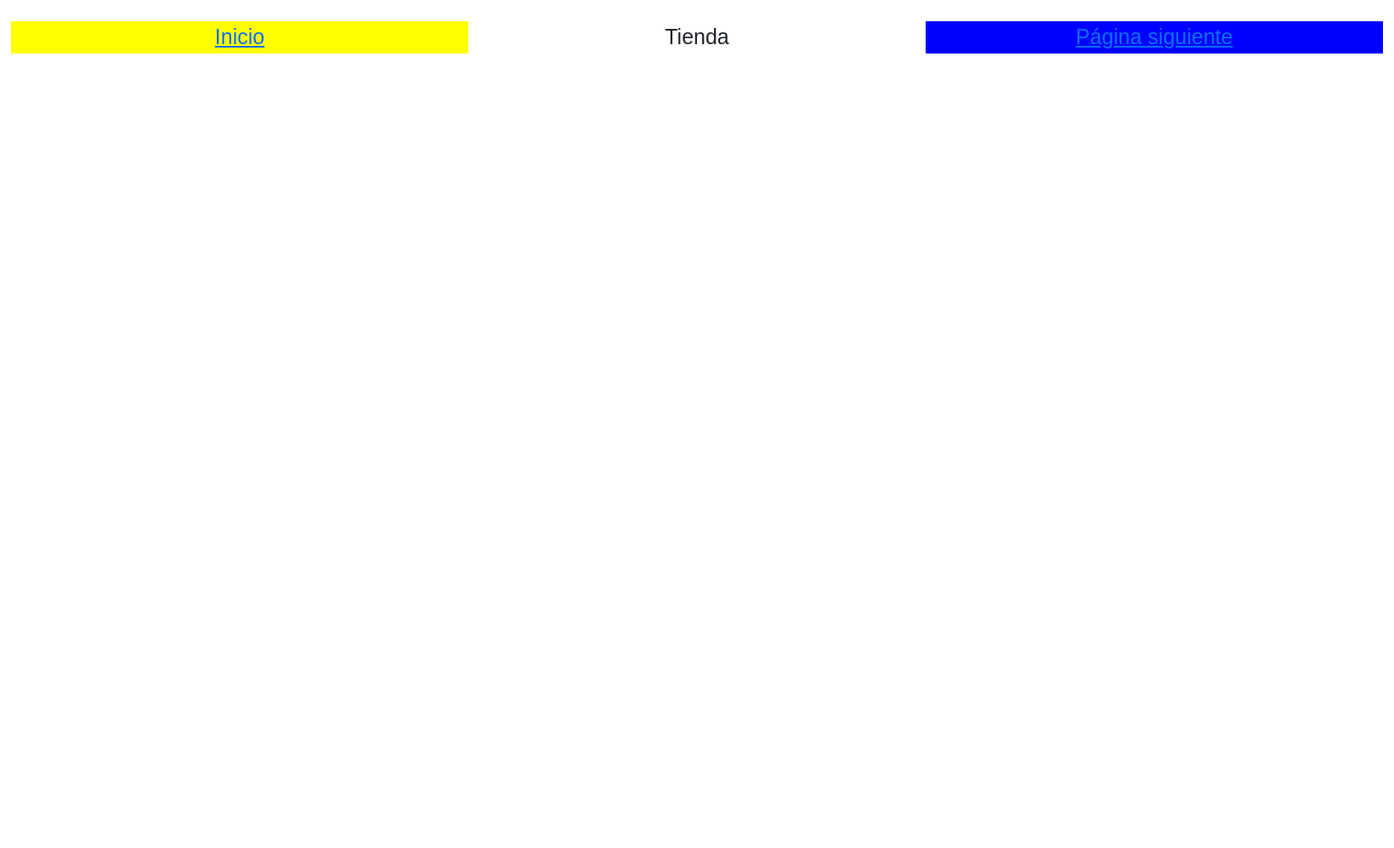
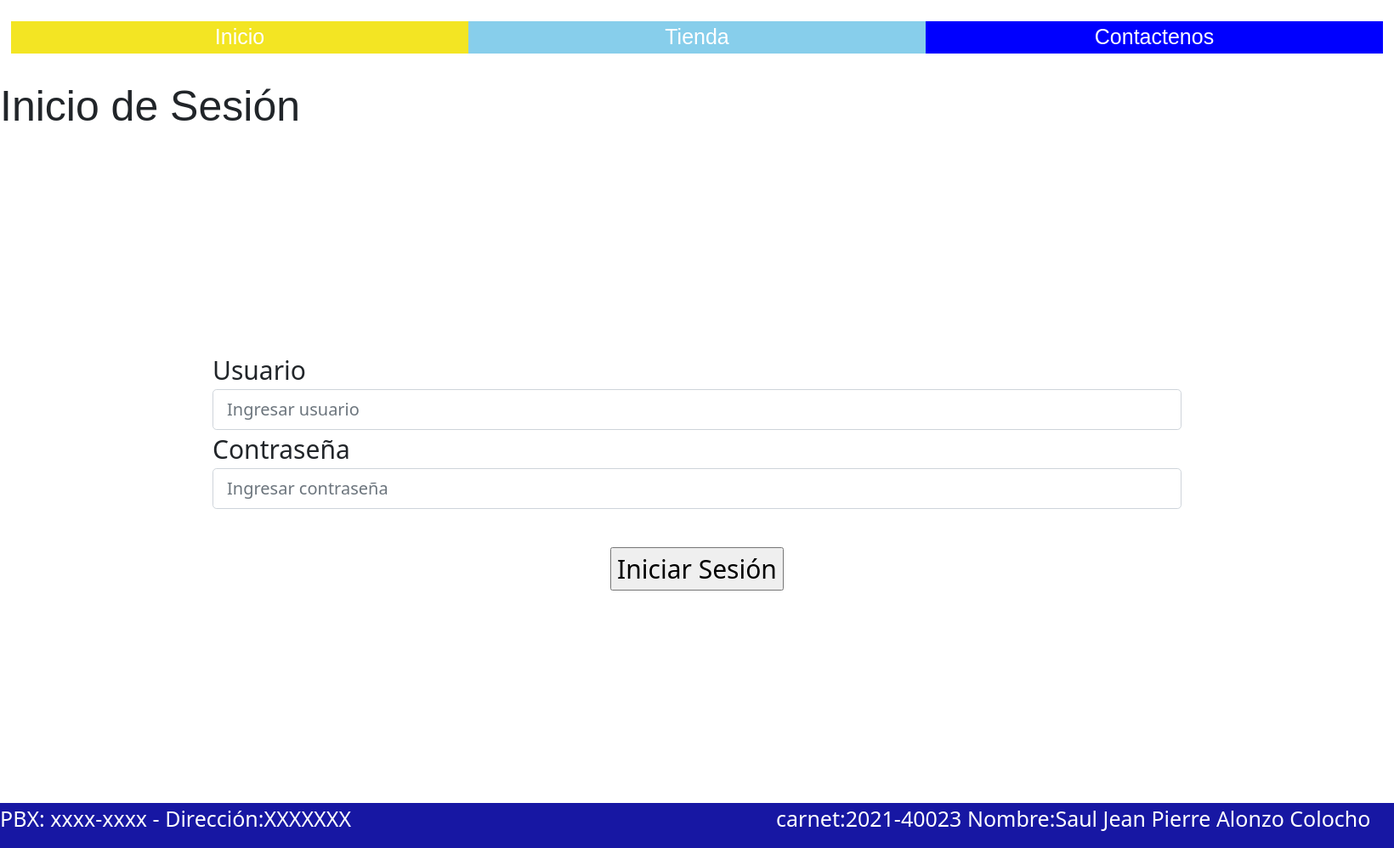
Before and after one commit to Daukjp/proyectofinal, a PHP site: page / in a window 1640 px wide. Shown: the whole page at 85% size. Before the commit the page ends 63 px from the top, so only its background shows below. Run offline with PHP 8.4, Linux system fonts and the light colour scheme.

Commit message:
Creación del formulario de inicio de sesión en este va incluido su css, se elimino el php de ventas

```diff
--- a/diseño1.css
+++ b/diseño1.css
@@ -1,3 +1,12 @@
-.container1 {
-    text-decoration: none;
+.container3 {
+    margin: 250px;
 }
+
+footer {
+    display: flex;
+}
+
+section {
+    position: relative;
+    left: 500px;
+}
--- a/index.html
+++ b/index.html
@@ -16,28 +16,55 @@
 <body>
     <div class="container1" style="font-family: Arial, Helvetica, sans-serif; padding: 25px; font-size: 25px; text-decoration: none;" align="center">
         <div class="row">
-            <div class="col" style="text-decoration:none; background-color: #FFFF00;">
-                <a href="">Inicio</a>
+            <div class="col" style="background-color: #f3e523;">
+                <a href="#" style="text-decoration: none; color: rgb(255, 255, 255);">Inicio</a>
             </div>
-            <div class="col">
-                Tienda
+            <div class="col" style="background-color: skyblue;">
+                <a href="#" style="text-decoration: none; color: rgb(255, 255, 255);">Tienda</a>
             </div>
-            <div class="col" style="background-color:blue; text-decoration: none;">
-                <div class="boton"><a href="pagina3.html">Página siguiente</a></div>
+            <div class="col" style="background-color:blue;">
+                <div class="boton"><a href="#" style="text-decoration: none; color: rgb(255, 255, 255);">Contactenos</a></div>
             </div>
         </div>
     </div>
-
-    <!-- Optional JavaScript; choose one of the two! -->
-
-    <!-- Option 1: Bootstrap Bundle with Popper -->
+    <div class="container2" style="font-size:50px; font-family:Arial, Helvetica, sans-serif;">
+        <div class="row">
+            <div class="col">
+                Inicio de Sesión
+            </div>
+        </div>
+    </div>
+    <div class="container3" style="font-size:30px;">
+        <div class="row">
+            <div class="col">
+                Usuario <br>
+                <div class="input-group-lg">
+                    <input type="text" class="form-control" aria-label="Sizing example input" aria-describedby="inputGroup-sizing-lg" placeholder="Ingresar usuario" name="nickname">
+                </div>
+            </div>
+        </div>
+        <div class="row">
+            <div class="col">
+                Contraseña <br>
+                <div class="input-group-lg">
+                    <input type="password" class="form-control" aria-label="Sizing example input" aria-describedby="inputGroup-sizing-lg" placeholder="Ingresar contraseña" name="pass"> <br>
+                </div>
+            </div>
+        </div>
+        <div class="row">
+            <div class="col" align="center">
+                <input type="submit" value="Iniciar Sesión">
+            </div>
+        </div>
+    </div>
+    <div class="col" style="background-color: rgb(23, 23, 163); font-size: 25px;">
+        <footer style="color: rgb(255, 255, 255);">
+            <p> PBX: xxxx-xxxx - Dirección:XXXXXXX
+                <section> carnet:2021-40023 Nombre:Saul Jean Pierre Alonzo Colocho</section>
+            </p>
+        </footer>
+    </div>
     <script src="https://cdn.jsdelivr.net/npm/bootstrap@5.1.3/dist/js/bootstrap.bundle.min.js" integrity="sha384-ka7Sk0Gln4gmtz2MlQnikT1wXgYsOg+OMhuP+IlRH9sENBO0LRn5q+8nbTov4+1p" crossorigin="anonymous"></script>
-
-    <!-- Option 2: Separate Popper and Bootstrap JS -->
-    <!--
-    <script src="https://cdn.jsdelivr.net/npm/@popperjs/core@2.10.2/dist/umd/popper.min.js" integrity="sha384-7+zCNj/IqJ95wo16oMtfsKbZ9ccEh31eOz1HGyDuCQ6wgnyJNSYdrPa03rtR1zdB" crossorigin="anonymous"></script>
-    <script src="https://cdn.jsdelivr.net/npm/bootstrap@5.1.3/dist/js/bootstrap.min.js" integrity="sha384-QJHtvGhmr9XOIpI6YVutG+2QOK9T+ZnN4kzFN1RtK3zEFEIsxhlmWl5/YESvpZ13" crossorigin="anonymous"></script>
-    -->
 </body>
 
 </html>
```
